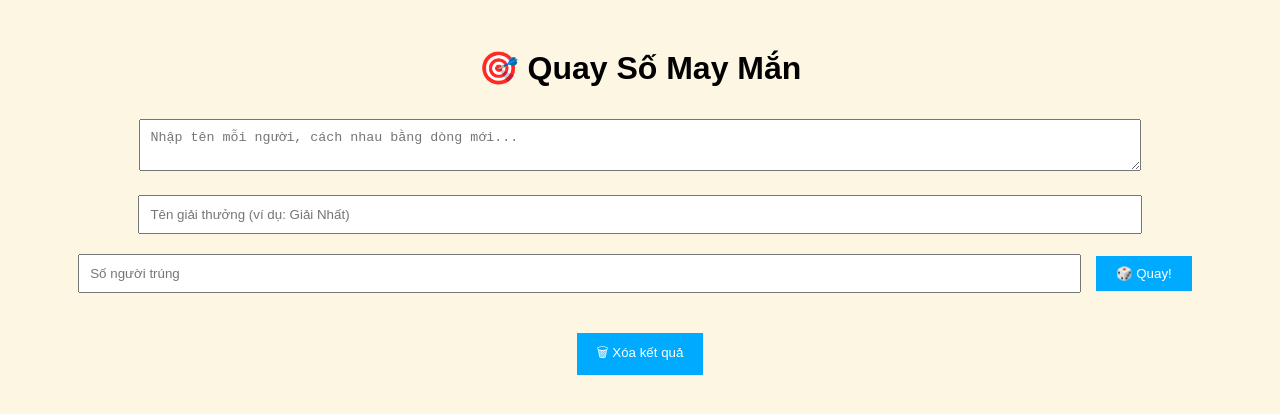
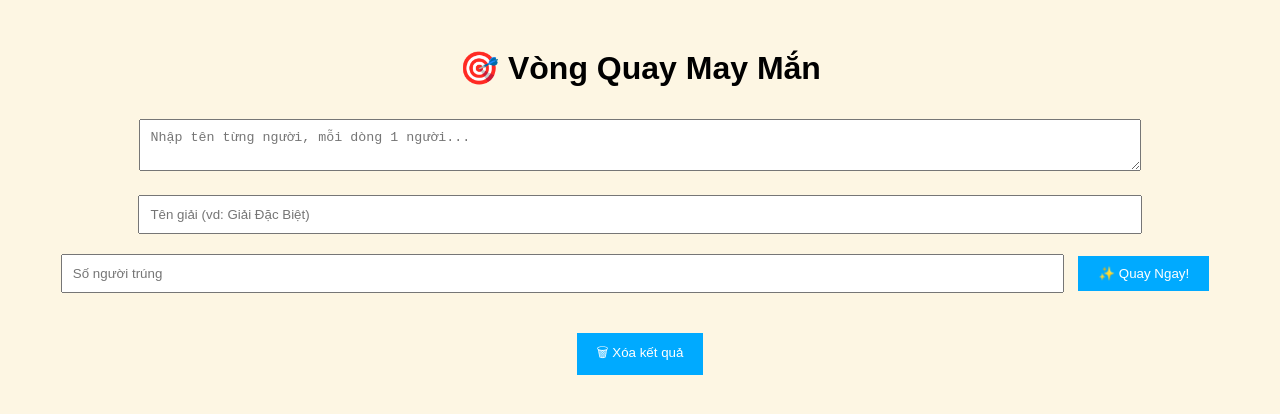
Before and after one commit to tuan1321/VQMM, a plain HTML site: page index.html in a window 1280 px wide. Drawn offline with Linux system fonts and the light colour scheme.

Commit message:
Update index.html

```diff
--- a/index.html
+++ b/index.html
@@ -1,25 +1,29 @@
 <!DOCTYPE html>
 <html lang="vi">
 <head>
-  <meta charset="UTF-8" />
-  <meta name="viewport" content="width=device-width, initial-scale=1.0"/>
-  <title>Quay số may mắn</title>
-  <link rel="stylesheet" href="style.css" />
+  <meta charset="UTF-8">
+  <meta name="viewport" content="width=device-width, initial-scale=1.0">
+  <title>🎯 Vòng Quay May Mắn</title>
+  <link rel="stylesheet" href="style.css">
 </head>
 <body>
-  <h1>🎯 Quay Số May Mắn</h1>
+  <div class="container">
+    <h1>🎯 Vòng Quay May Mắn</h1>
 
-  <textarea id="nameInput" placeholder="Nhập tên mỗi người, cách nhau bằng dòng mới..."></textarea>
+    <textarea id="nameInput" placeholder="Nhập tên từng người, mỗi dòng 1 người..."></textarea>
 
-  <div class="config">
-    <input type="text" id="prizeName" placeholder="Tên giải thưởng (ví dụ: Giải Nhất)" />
-    <input type="number" id="winnerCount" placeholder="Số người trúng" />
-    <button onclick="startDraw()">🎲 Quay!</button>
+    <div class="controls">
+      <input type="text" id="prizeName" placeholder="Tên giải (vd: Giải Đặc Biệt)">
+      <input type="number" id="winnerCount" placeholder="Số người trúng">
+      <button onclick="startDraw()">✨ Quay Ngay!</button>
+    </div>
+
+    <div id="resultBox" class="results"></div>
+
+    <div class="actions">
+      <button onclick="clearResults()">🗑 Xóa kết quả</button>
+    </div>
   </div>
-
-  <div id="resultBox"></div>
-
-  <button onclick="clearResults()">🗑 Xóa kết quả</button>
 
   <script src="script.js"></script>
 </body>
```
